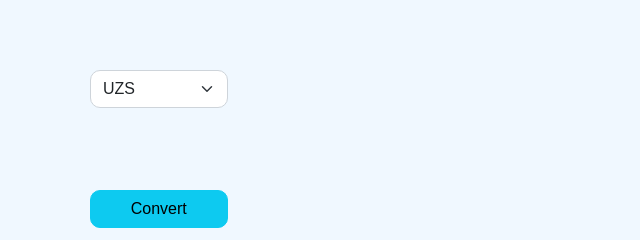
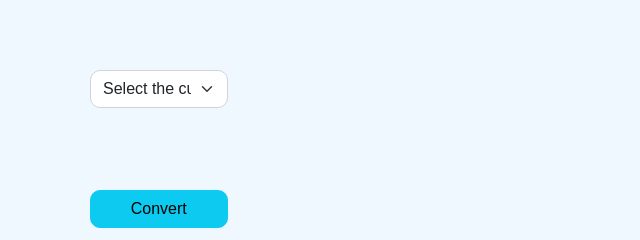
Before and after one commit to Ruzimurodov/7-dars, a plain HTML site: page index.html in a window 1280 px wide. Shown: the part 200-440 px from the top of the page, 0-640 px from the left. Drawn offline with Linux system fonts and the light colour scheme.

Commit message:
Add html file changes

```diff
--- a/index.html
+++ b/index.html
@@ -16,6 +16,7 @@
       <input class="form__input form-control w-50" type="number" min="0" name="amount_of_money" placeholder="Enter the amount of money" aria-label="Enter the amount of money">
 
       <select class="form__select form-select w-25" name="currency_exchange">
+        <option selected disabled>Select the currency</option>
         <option value="10869.6">UZS</option>
         <option value="0.881">EURO</option>
         <option value="80.45">RUB</option>
```
